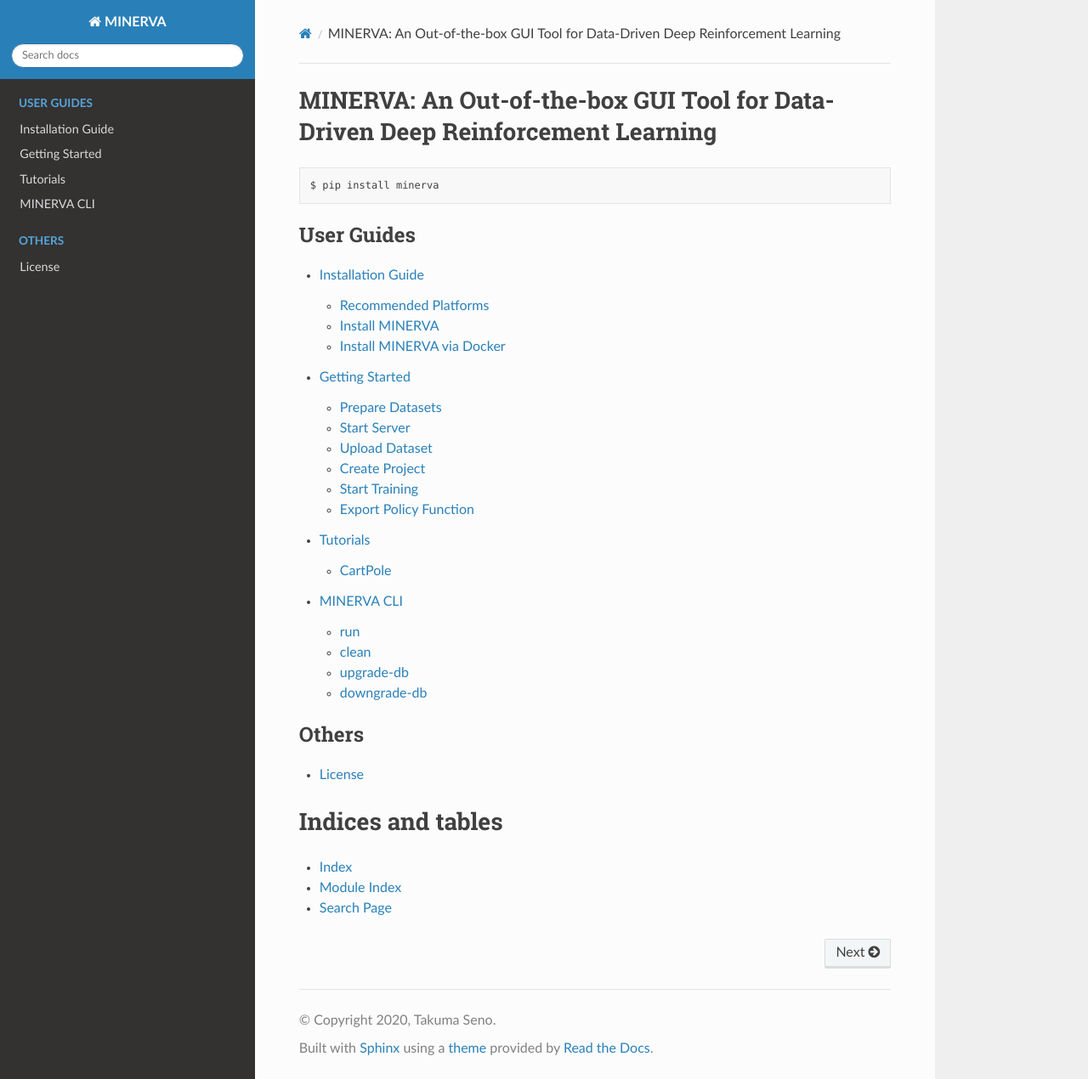
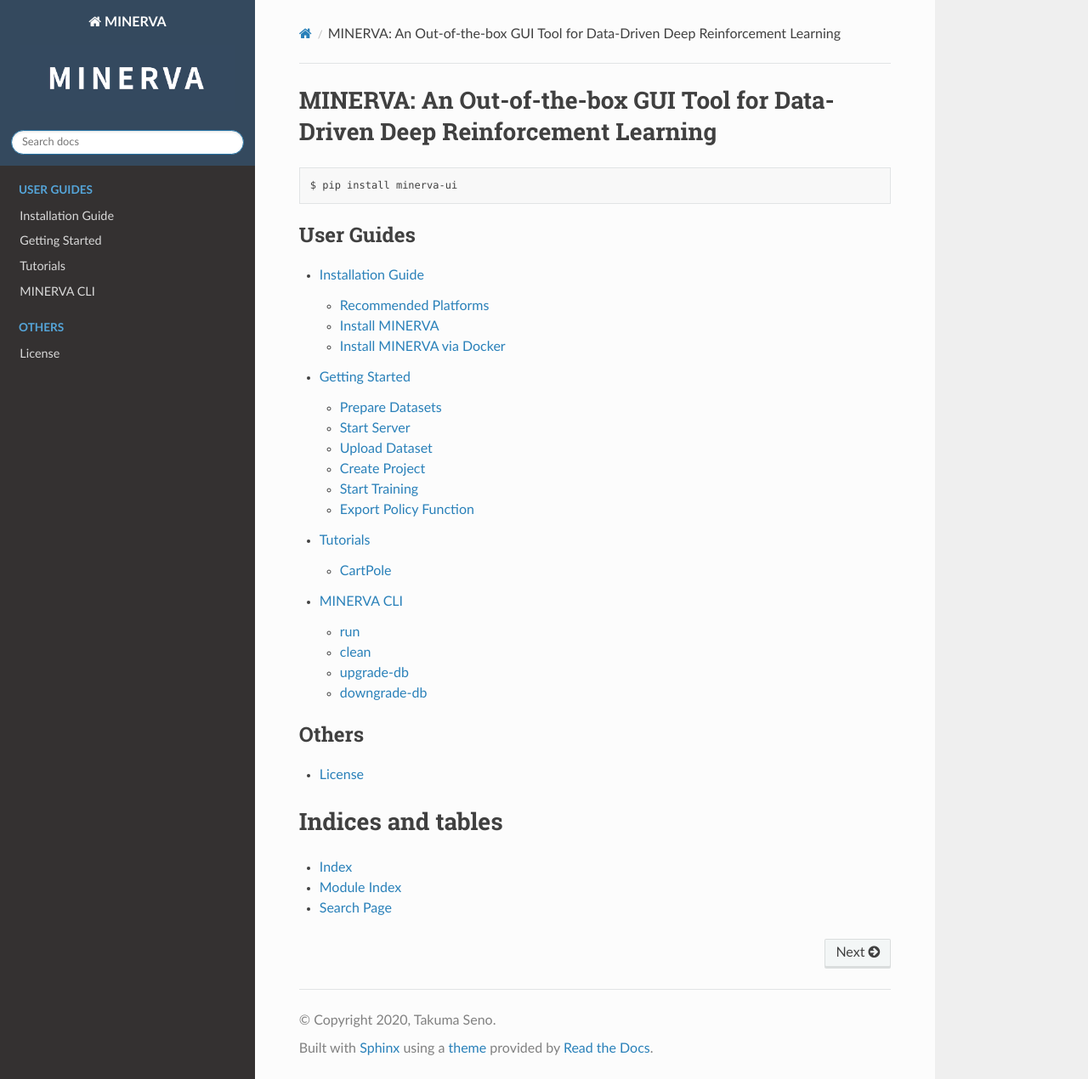
Before and after one commit to takuseno/minerva, a Sphinx documentation site: the page built from docs/index.rst, in a window 1280 px wide and 1270 px high. Shown: the whole window at 85% size. Built offline with Sphinx 7.4.7 and the Read the Docs theme 2.0.0, drawn with Linux system fonts in a browser that asks for light colours.

Commit message:
Add logo image to document

```diff
--- /dev/null
+++ b/docs/_static/css/minerva.css
@@ -0,0 +1,13 @@
+:root{
+  --main-bg-color: #34495e;
+}
+
+/* Docs background */
+.wy-side-nav-search{
+  background-color: var(--main-bg-color);
+}
+
+/* Mobile version */
+.wy-nav-top{
+  background-color: var(--main-bg-color);
+}
--- a/docs/conf.py
+++ b/docs/conf.py
@@ -64,6 +64,11 @@
 # so a file named "default.css" will overwrite the builtin "default.css".
 html_static_path = ['_static']
 
+# logo image in the sidebar
+html_logo = '_static/logo.jpg'
+
+def setup(app):
+    app.add_stylesheet('css/minerva.css')
 
 # disable document page source link
 html_show_sourcelink = False
--- a/docs/index.rst
+++ b/docs/index.rst
@@ -8,7 +8,7 @@
 
 .. code-block::
 
-  $ pip install minerva
+  $ pip install minerva-ui
 
 .. toctree::
    :maxdepth: 2
```
Also changed, not shown: docs/_static/logo.jpg (added), 1 other file.
